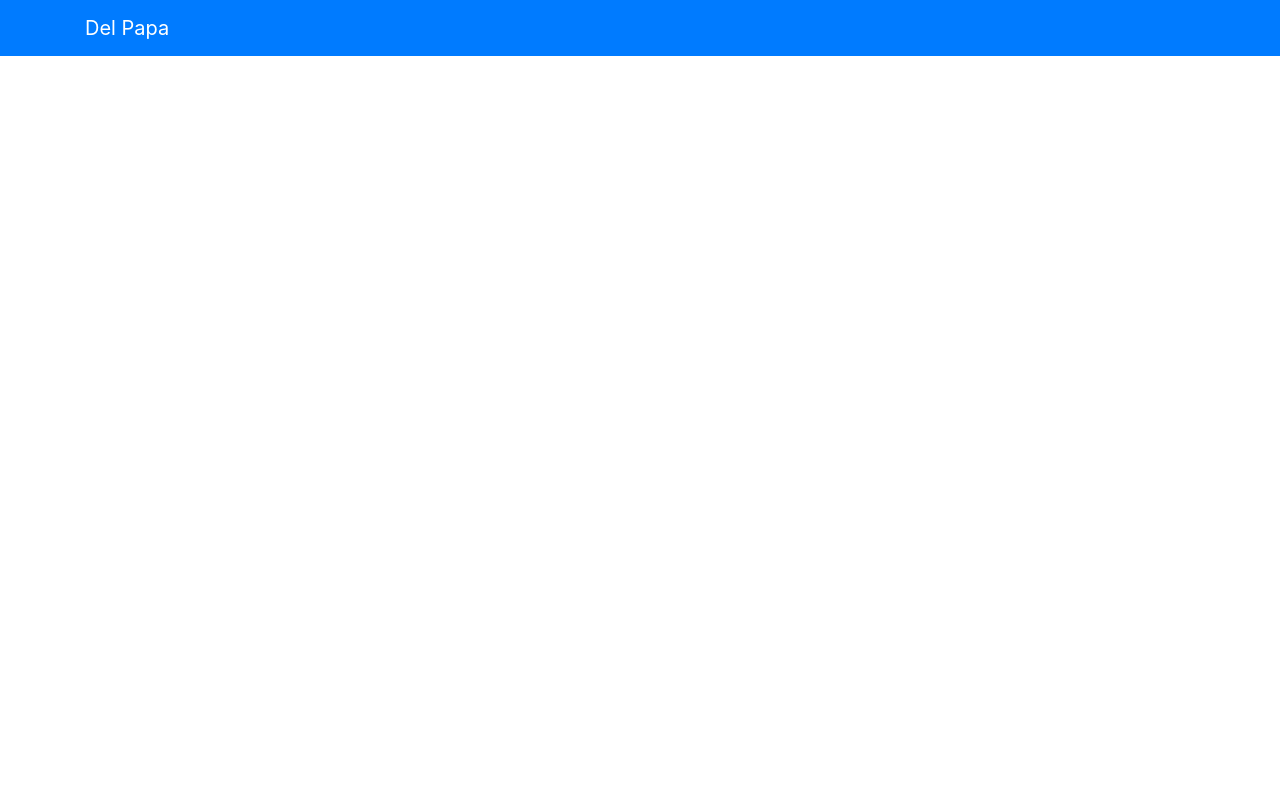
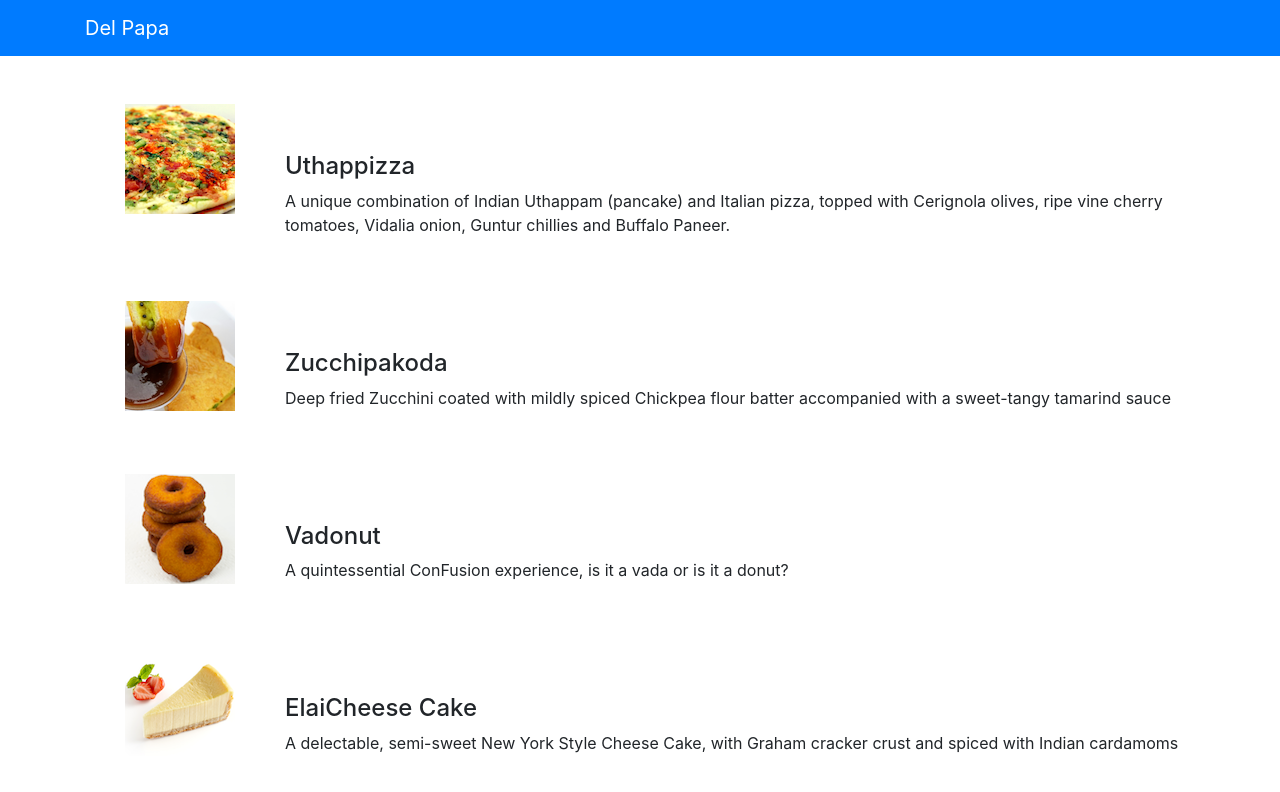
Before and after one commit to AlishSem/delpapa, a React (Create React App) app: page / in a window 1280 px wide. Shown: the top 792 px of the page. Built offline with nearby package versions, Linux system fonts and the light colour scheme.

Commit message:
added menucomponent (part1)

```diff
--- a/src/App.css
+++ b/src/App.css
@@ -1,38 +1,3 @@
-.App {
-  text-align: center;
+.item {
+  margin-left: 50px;
 }
-
-.App-logo {
-  height: 40vmin;
-  pointer-events: none;
-}
-
-@media (prefers-reduced-motion: no-preference) {
-  .App-logo {
-    animation: App-logo-spin infinite 20s linear;
-  }
-}
-
-.App-header {
-  background-color: #282c34;
-  min-height: 100vh;
-  display: flex;
-  flex-direction: column;
-  align-items: center;
-  justify-content: center;
-  font-size: calc(10px + 2vmin);
-  color: white;
-}
-
-.App-link {
-  color: #61dafb;
-}
-
-@keyframes App-logo-spin {
-  from {
-    transform: rotate(0deg);
-  }
-  to {
-    transform: rotate(360deg);
-  }
-}
--- a/src/App.js
+++ b/src/App.js
@@ -1,14 +1,16 @@
 import './App.css';
 import {Navbar, NavbarBrand} from 'reactstrap'
+import MenuComponent from "./components/MenuComponent"
 
 function App() {
   return (
-    <div className="App">
+    <div>
       <Navbar dark color = "primary">
         <div className = "container">
           <NavbarBrand href = "/"> Del Papa </NavbarBrand>
         </div>
       </Navbar>
+      <MenuComponent/>
     </div>
   );
 }
--- /dev/null
+++ b/src/components/MenuComponent.js
@@ -0,0 +1,73 @@
+import React from 'react'
+import { Media } from "reactstrap"
+import { useState} from 'react'
+
+
+function MenuComponent() {
+    const [dishes, setDishes] = useState([
+        {
+            id: 0,
+            name: 'Uthappizza',
+            image: 'assets/images/uthappizza.png',
+            category: 'mains',
+            label: 'Hot',
+            price: '4.99',
+            description: 'A unique combination of Indian Uthappam (pancake) and Italian pizza, topped with Cerignola olives, ripe vine cherry tomatoes, Vidalia onion, Guntur chillies and Buffalo Paneer.'
+        },
+        {
+            id: 1,
+            name: 'Zucchipakoda',
+            image: 'assets/images/zucchipakoda.png',
+            category: 'appetizer',
+            label: '',
+            price: '1.99',
+            description: 'Deep fried Zucchini coated with mildly spiced Chickpea flour batter accompanied with a sweet-tangy tamarind sauce'
+        },
+        {
+            id: 2,
+            name: 'Vadonut',
+            image: 'assets/images/vadonut.png',
+            category: 'appetizer',
+            label: 'New',
+            price: '1.99',
+            description: 'A quintessential ConFusion experience, is it a vada or is it a donut?'
+        },
+        {
+            id: 3,
+            name: 'ElaiCheese Cake',
+            image: 'assets/images/elaicheesecake.png',
+            category: 'dessert',
+            label: '',
+            price: '2.99',
+            description: 'A delectable, semi-sweet New York Style Cheese Cake, with Graham cracker crust and spiced with Indian cardamoms'
+        }
+    ])
+
+    const menu = dishes.map((dish) => {
+        return(
+            <div key = {dish.id} className="col-12 mt-5">
+                <Media tag="li">
+                    <Media left middle>
+                        <Media object src={dish.image} alt={dish.name}/>
+                    </Media>
+                    <Media body className="mt-5 item">
+                        <Media heading>{dish.name}</Media>
+                        <p>{dish.description}</p>
+                    </Media>
+                </Media>
+            </div>
+    )})
+
+    return (
+        <div className="container">
+            <div className="row">
+                <Media list>
+                    {menu}
+                </Media>
+            </div>
+
+        </div>
+    )
+}
+
+export default MenuComponent
```
